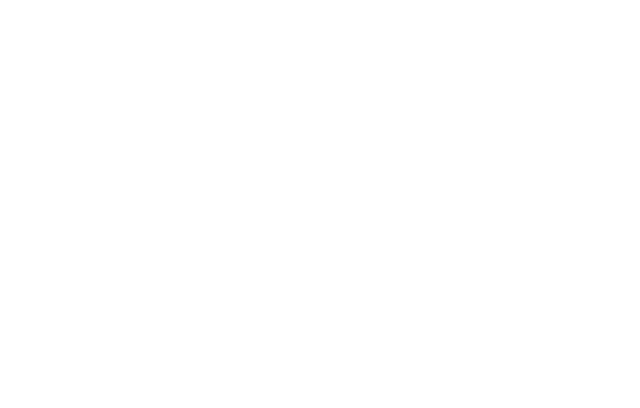
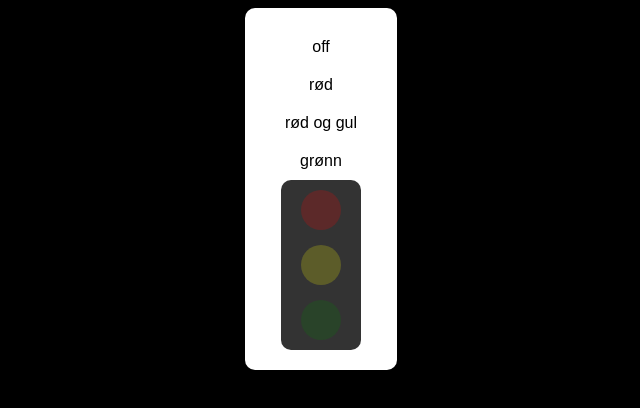
Before and after one commit to lolmaosteffen/trafikklys, a plain HTML site: page index.html in a window 1280 px wide. Shown: the whole page, without its empty margins (319-959 px from the left). Drawn offline with Linux system fonts and the light colour scheme.

Commit message:
lagde basic traffikklys

```diff
--- a/code.js
+++ b/code.js
@@ -0,0 +1,20 @@
+function makeItRed() {
+    document.getElementById("rødt").style.opacity = '1'
+    document.getElementById('gult').style.opacity = '0.2'
+    document.getElementById("grønnt").style.opacity = '0.2'
+}
+function makeItRedAndYellow() {
+    document.getElementById("rødt").style.opacity = '1'
+    document.getElementById('gult').style.opacity = '1'
+    document.getElementById("grønnt").style.opacity = '0.2'
+}
+function avKnapp() {
+    document.getElementById("rødt").style.opacity = '0.2'
+    document.getElementById('gult').style.opacity = '0.2'
+    document.getElementById("grønnt").style.opacity = '0.2'
+}
+function makeItGreen() {
+    document.getElementById("grønnt").style.opacity = '1'
+    document.getElementById("rødt").style.opacity = '0.2'
+    document.getElementById('gult').style.opacity = '0.2'
+}
--- a/index.html
+++ b/index.html
@@ -5,10 +5,24 @@
     <meta charset="UTF-8">
     <meta name="viewport" content="width=device-width, initial-scale=1.0">
     <title>Document</title>
-    <style src="styling.css"></style>
+    <link rel="stylesheet" href="styling.css">
 </head>
 
 <body>
+
+    <div id="container">
+        <div id="buttons">
+            <button onclick="avKnapp()">off</button>
+            <button onclick="makeItRed()">rød</button>
+            <button onclick="makeItRedAndYellow()">rød og gul</button>
+            <button onclick="makeItGreen()">grønn</button>
+        </div>
+        <divid id="alleLys">
+            <div class="lys" id="rødt"></div>
+            <div class="lys" id="gult"></div>
+            <div class="lys" id="grønnt"></div>
+    </div>
+    </div>
 
     <script src="code.js"></script>
 </body>
--- a/styling.css
+++ b/styling.css
@@ -0,0 +1,70 @@
+#buttons {
+    display: flex;
+    flex-direction: column;
+    align-items: center;
+}
+
+button {
+    padding: 10px 20px;
+    font-size: 16px;
+    color: #000000;
+    background-color: #ffffff;
+    border: none;
+    border-radius: 5px;
+    cursor: pointer;
+    transition: background-color 0.3s;
+}
+
+button:hover {
+    background-color: #9eb3ca;
+}
+
+body {
+    display: flex;
+    flex-direction: column;
+    align-items: center;
+    background-color: #000000;
+}
+
+#rødt {
+    background-color: red;
+}
+
+#gult {
+    background-color: yellow;
+}
+
+#grønnt {
+    background-color: green;
+}
+
+#alleLys {
+    height: 150px;
+    width: 60px;
+    background-color: #333;
+    border-radius: 10px;
+    padding: 10px;
+    display: flex;
+    flex-direction: column;
+    align-items: center;
+    justify-content: space-between;
+}
+
+.lys {
+    height: 40px;
+    width: 40px;
+    background-color: #333;
+    border-radius: 50%;
+    opacity: 0.2;
+    transition: opacity 0.3s;
+}
+
+#container {
+    display: flex;
+    flex-direction: column;
+    align-items: center;
+    background-color: #fff;
+    padding: 20px;
+    border-radius: 10px;
+    box-shadow: 0 4px 8px rgba(0, 0, 0, 0.2);
+}
```
